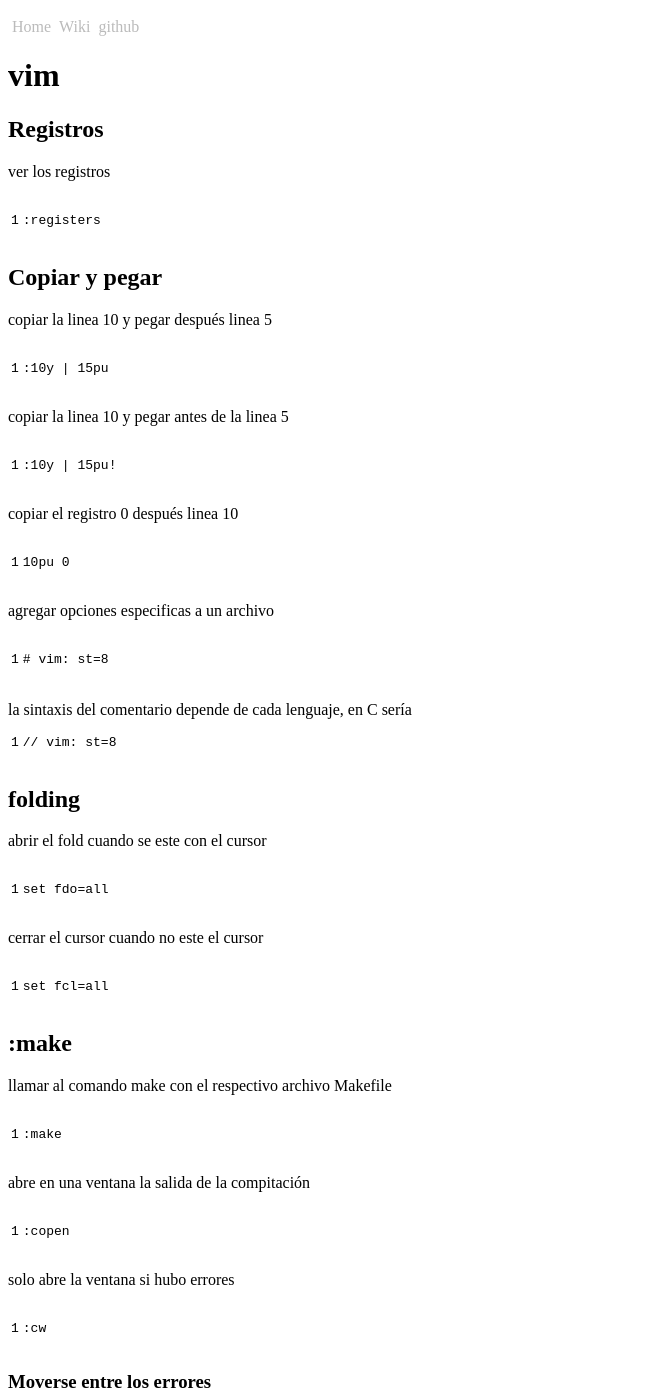
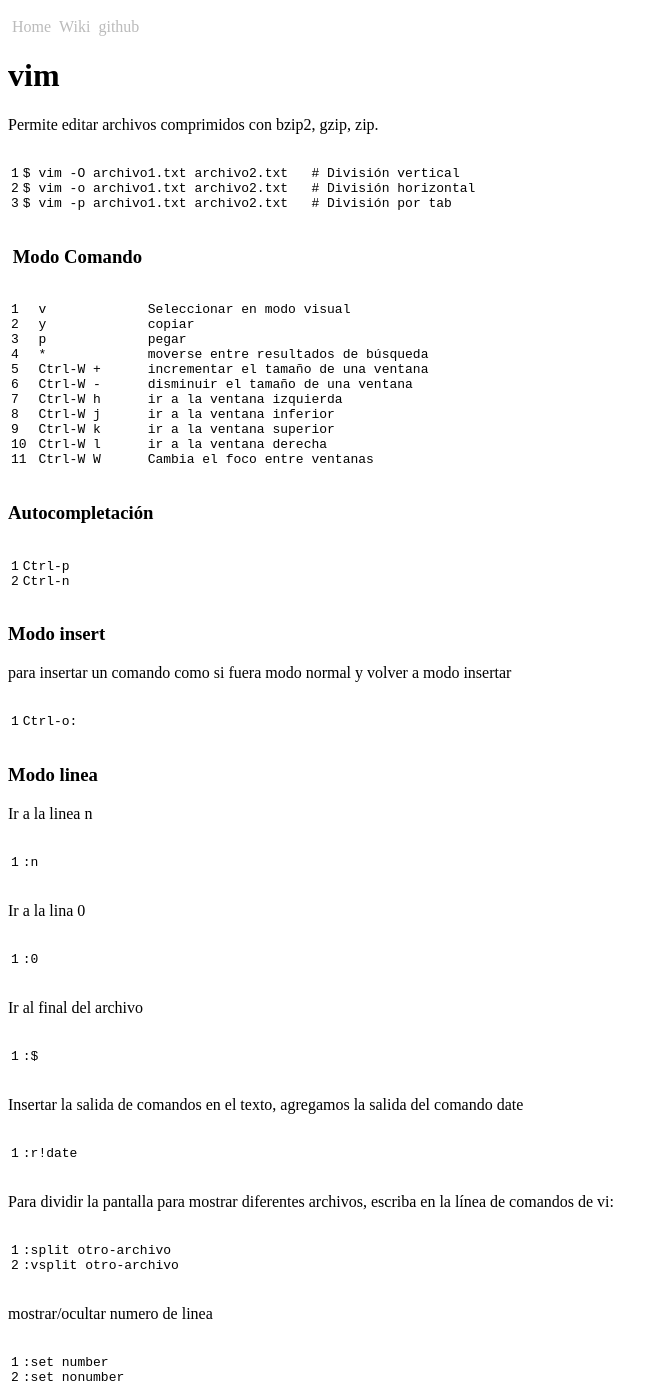
Before and after one commit to pixelmuerto/pixelmuerto.github.com, a Jekyll site: the page built from wiki/vim.markdown, in a window 1280 px wide and 1400 px high. Shown: the whole window, without its empty margins (0-668 px from the left). Built offline with Jekyll 4.4.1, drawn with Linux system fonts in a browser that asks for light colours; Markdown is read by kramdown in place of the engine named in the settings; some of the changed text lies outside the part shown.

Commit message:
mas para vim

```diff
--- a/wiki/vim.markdown
+++ b/wiki/vim.markdown
@@ -1,16 +1,86 @@
 ---
 layout: default
 title : vim
-categories:
-- roots
 ---
 
-## Registros
+Permite editar archivos comprimidos con bzip2, gzip, zip.
+
+	$ vim -O archivo1.txt archivo2.txt   # División vertical
+	$ vim -o archivo1.txt archivo2.txt   # División horizontal
+	$ vim -p archivo1.txt archivo2.txt   # División por tab
+
+### Modo Comando
+
+     v             Seleccionar en modo visual
+     y             copiar
+     p             pegar
+     *             moverse entre resultados de búsqueda
+     Ctrl-W +      incrementar el tamaño de una ventana
+     Ctrl-W -      disminuir el tamaño de una ventana
+     Ctrl-W h      ir a la ventana izquierda
+     Ctrl-W j      ir a la ventana inferior
+     Ctrl-W k      ir a la ventana superior
+     Ctrl-W l      ir a la ventana derecha
+     Ctrl-W W      Cambia el foco entre ventanas
+
+### Autocompletación
+
+	Ctrl-p
+	Ctrl-n
+
+### Modo insert
+
+
+para insertar un comando como si fuera modo normal y volver a modo insertar
+
+	Ctrl-o:
+
+###Modo linea
+
+Ir a la linea n
+
+    :n
+
+Ir a la lina 0
+
+    :0
+
+Ir al final del archivo
+
+    :$
+
+Insertar la salida de comandos en el texto, agregamos la salida del comando date
+
+	:r!date
+
+Para dividir la pantalla para mostrar diferentes archivos, escriba en la línea de comandos de vi:
+
+    :split otro-archivo
+    :vsplit otro-archivo
+
+mostrar/ocultar numero de linea
+
+	:set number
+	:set nonumber
+
+Mover el cursor simultaneamente en dos ventanas
+
+	:set scrollbind
+
+### scp
+
+Para editar un archivo remoto
+
+	vim scp://user@host/path_al_archivo
+	:e scp://user@host/path_al_archivo
+
+
+### Registros
 
 ver los registros
 `:registers`
 
-## Copiar y pegar
+### Copiar y pegar
 
 copiar la linea 10 y pegar después linea 5
 `:10y | 15pu`
@@ -27,7 +97,7 @@
 la sintaxis del comentario depende de cada lenguaje, en C sería
 `// vim: st=8`
 
-## folding
+### folding
 
 abrir el fold cuando se este con el cursor
 `set fdo=all`
@@ -35,7 +105,7 @@
 cerrar el cursor cuando no este el cursor
 `set fcl=all`
 
-## :make
+### :make
 
 llamar al comando make con el respectivo archivo Makefile
 `:make`
```
Also changed, not shown: _includes/gitDiffStat.markdown (+4 -4 lines).
